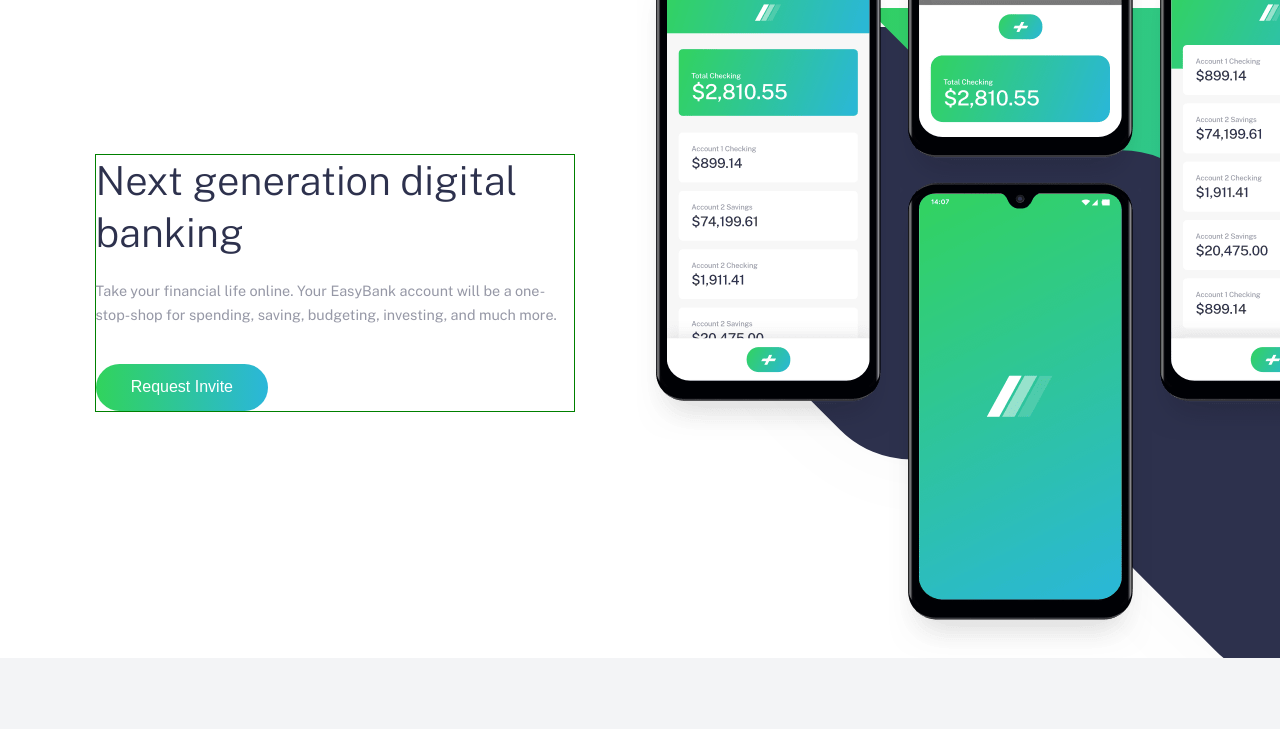
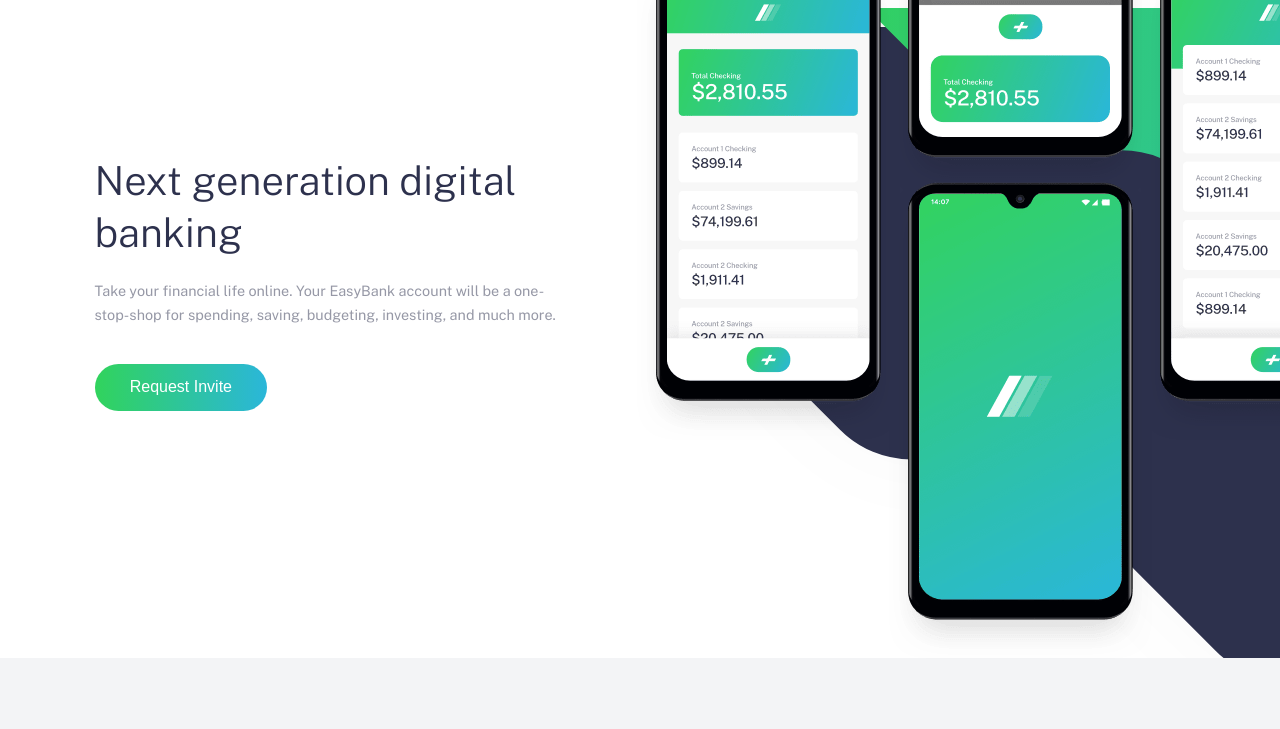
Before and after one commit to neniche/easyBank-landing-page, a plain HTML site: page index.html in a window 1280 px wide. Shown: the part 71-800 px from the top of the page. Drawn offline with nearby package versions, Linux system fonts and the light colour scheme.

Commit message:
removing borders for debbugin

```diff
--- a/src/sass/hero.scss
+++ b/src/sass/hero.scss
@@ -27,9 +27,6 @@
       grid-template-areas: "description image";
       grid-template-columns: 480px 1fr;
     }
-    &__description {
-      border: 1px solid green;
-    }
     &__image {
       grid-area: image;
       min-height: inherit;
```
Also changed, not shown: static/css/estilos.css, 1 other file.
